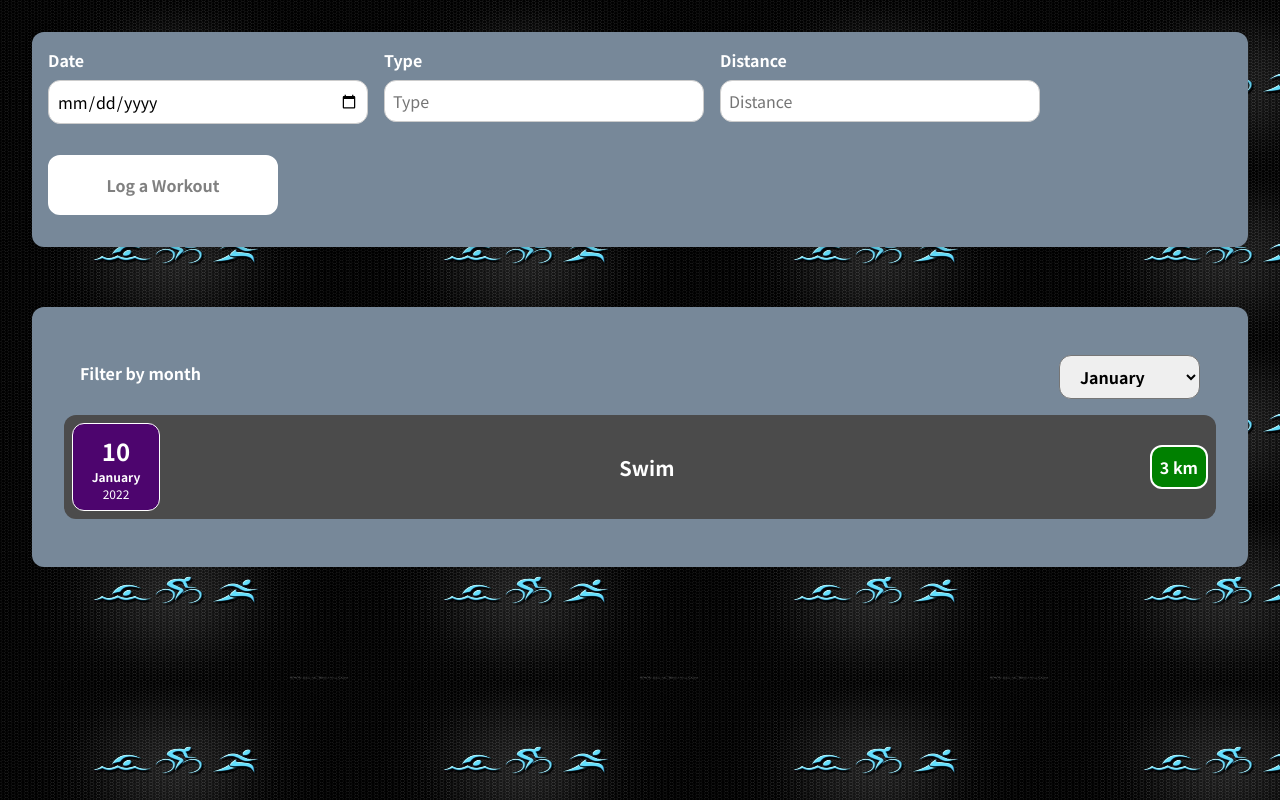
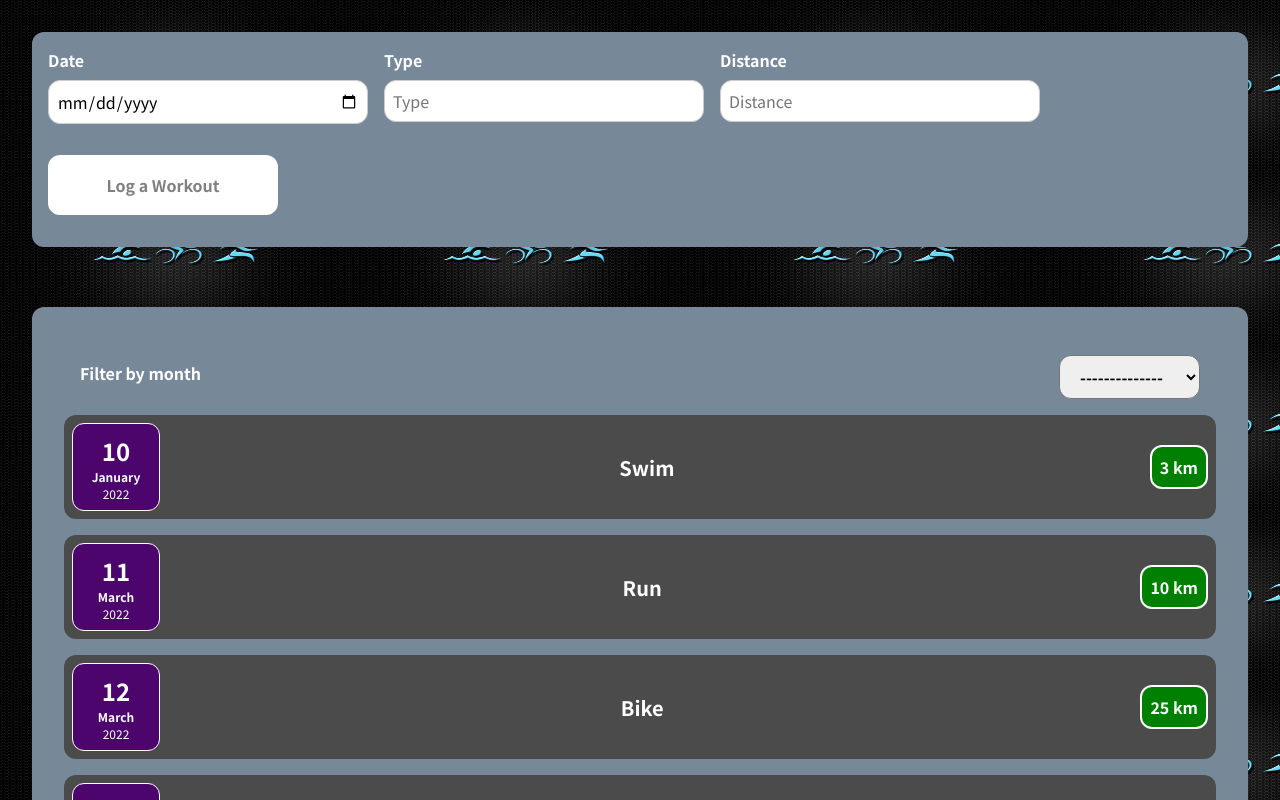
Before and after one commit to cailqk/ReactJS-project, a React (Create React App) app: page / in a window 1280 px wide. Shown: the top 800 px of the page. Built offline with nearby package versions, Linux system fonts and the light colour scheme.

Commit message:
Made the home page to show all the data and then it can be filtered by month

```diff
--- a/src/custom_components/Contents/Workouts.js
+++ b/src/custom_components/Contents/Workouts.js
@@ -5,20 +5,27 @@ import Filter from "../UI/Filter";
 import { useState } from "react";
 
 function Workouts(props) {
-  const [filteredMonth, setFilteredMonth] = useState("0");
+  const [filteredMonth, setFilteredMonth] = useState("");
 
   const filterChangeHandler = (selectedMonth) => {
     setFilteredMonth(selectedMonth);
   };
 
   const filteredWorkouts = props.item.filter((el) => {
+    if (filteredMonth === "") {
+      return true;
+    }
     return el.date.getMonth().toString() === filteredMonth;
   });
 
   let workoutsContent;
 
-  if(filteredWorkouts.length === 0) {
-    workoutsContent = <p className="empty_message">You have no logged workouts for this month.</p>;
+  if (filteredWorkouts.length === 0) {
+    workoutsContent = (
+      <p className="empty_message">
+        You have no logged workouts for this month.
+      </p>
+    );
   } else {
     workoutsContent = filteredWorkouts.map((el) => (
       <WorkoutType
@@ -27,7 +34,7 @@ function Workouts(props) {
         type={el.type}
         distance={el.distance}
       />
-    ))
+    ));
   }
 
   return (
--- a/src/custom_components/UI/Filter.js
+++ b/src/custom_components/UI/Filter.js
@@ -10,6 +10,7 @@ const Filter = (props) => {
       <div className="workouts-filter_control">
         <label>Filter by month</label>
         <select onChange={filterHandler} value={props.selected}>
+          <option value="">--------------</option>
           <option value="0">January</option>
           <option value="1">February</option>
           <option value="2">March</option>
```
Also changed, not shown: 1 other file (tests, documents, lock files or other folders).
